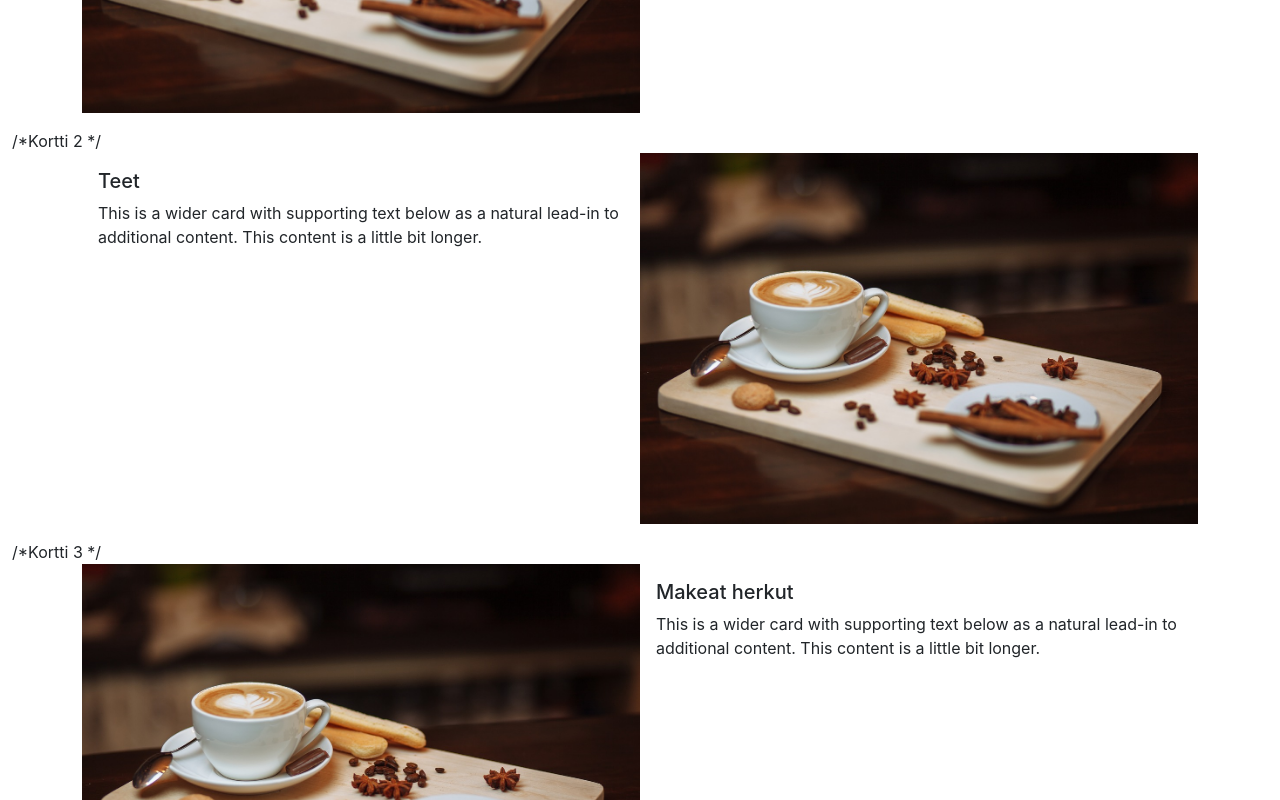
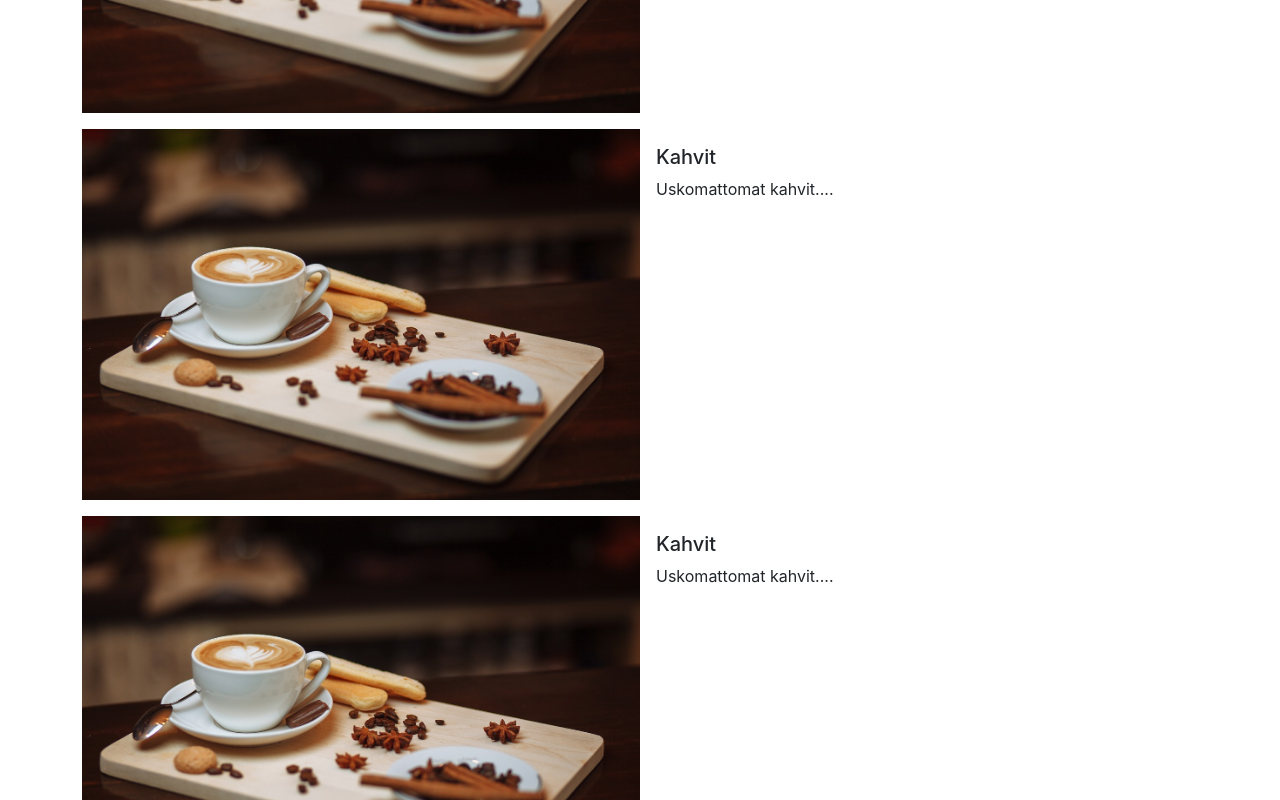
Before and after one commit to Ennikatariina/Verkkopalveluprojekti_ryhma9, a React (Create React App) app: page / in a window 1280 px wide. Shown: the part 1080-1880 px from the top of the page. Built offline with nearby package versions, Linux system fonts and the light colour scheme.

Commit message:
kansio rakennetta

```diff
--- a/src/pages/Home.js
+++ b/src/pages/Home/Home.js
@@ -1,5 +1,5 @@
 import React from 'react'
-import picture1 from '../images/tarjoiluehdotus.jpg'
+import picture1 from '../../images/tarjoiluehdotus.jpg'
 
 export default function Home() {
   return (
@@ -11,6 +11,49 @@ export default function Home() {
       </div>
 
 /*Kortti 1*/
+/*Tällä kortit saa: https://codepen.io/duness/pen/vezOYW */
+<div className="card mb-3 container">
+  <div className="row g-0">
+    <div className="col-md-6">
+    <img src={picture1} className="img-fluid" alt="kuva"/>
+    </div>
+    <div className="col-md-6">
+      <div className="card-body">
+        <h5 className="card-title">Kahvit</h5>
+        <p className="card-text">Uskomattomat kahvit....</p>
+      </div>
+    </div>
+  </div>
+</div>
+
+<div className="card mb-3 container">
+  <div className="row g-0">
+    <div className="col-md-6">
+    <img src={picture1} className="img-fluid" alt="kuva"/>
+    </div>
+    <div className="col-md-6">
+      <div className="card-body">
+        <h5 className="card-title">Kahvit</h5>
+        <p className="card-text">Uskomattomat kahvit....</p>
+      </div>
+    </div>
+  </div>
+</div>
+
+<div className="card mb-3 container">
+  <div className="row g-0">
+    <div className="col-md-6">
+    <img src={picture1} className="img-fluid" alt="kuva"/>
+    </div>
+    <div className="col-md-6">
+      <div className="card-body">
+        <h5 className="card-title">Kahvit</h5>
+        <p className="card-text">Uskomattomat kahvit....</p>
+      </div>
+    </div>
+  </div>
+</div>
+
 <div className="card mb-3 container">
   <div className="row g-0">
     <div className="col-md-6">
```
Also changed, not shown: src/App.js (+3 -4 lines), src/pages/Drinks/Drinks.js (renamed from src/pages/Drinks.js), src/pages/Home/home.css (added), src/pages/Snacks/Snacks.js (renamed from src/pages/Snacks.js).
